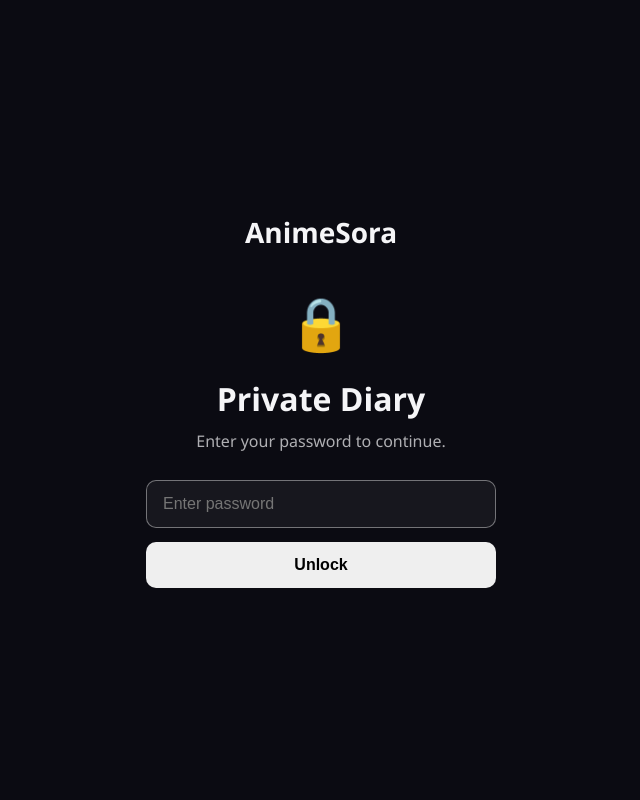
After one commit to sora-codes246/AnimeSora, a Flask app: page /login in a window 1280 px wide. The commit adds this page. Shown: the whole page, without its empty margins (319-959 px from the left). Run offline with Flask 3, Linux system fonts and the light colour scheme.

Commit message:
Add AnimeSora private screen lock

```diff
--- a/app.py
+++ b/app.py
@@ -1,6 +1,14 @@
 from datetime import date, timedelta
+import os
 
-from flask import Flask, render_template, request, redirect, url_for
+from flask import (
+    Flask,
+    render_template,
+    request,
+    redirect,
+    url_for,
+    session
+)
 
 from database import (
     initialize_database,
@@ -14,8 +22,7 @@ from database import (
 from anime_api import (
     search_anime,
     get_currently_airing,
- get_weekly_schedule
-
+    get_weekly_schedule
 )
 
 from anime_data import search_local_anime
@@ -23,8 +30,78 @@ from anime_data import search_local_anime
 
 app = Flask(__name__)
 
+# Secret key used to securely manage login sessions.
+app.secret_key = os.environ.get(
+    "SECRET_KEY",
+    "animesora-local-development-key"
+)
+
+# Password is stored as an environment variable.
+APP_PASSWORD = os.environ.get(
+    "ANIMESORA_PASSWORD",
+    ""
+)
+
 
 initialize_database()
+
+
+@app.before_request
+def require_login():
+
+    # These pages are always accessible.
+    allowed_routes = {
+        "login",
+        "static"
+    }
+
+    if request.endpoint in allowed_routes:
+        return
+
+    # If the user is not logged in,
+    # send them to the lock screen.
+    if not session.get("authenticated"):
+        return redirect(
+            url_for("login")
+        )
+
+
+@app.route("/login", methods=["GET", "POST"])
+def login():
+
+    error = None
+
+    if request.method == "POST":
+
+        password = request.form.get(
+            "password",
+            ""
+        )
+
+        if password == APP_PASSWORD and APP_PASSWORD:
+
+            session["authenticated"] = True
+
+            return redirect(
+                url_for("home")
+            )
+
+        error = "Incorrect password."
+
+    return render_template(
+        "login.html",
+        error=error
+    )
+
+
+@app.route("/logout")
+def logout():
+
+    session.clear()
+
+    return redirect(
+        url_for("login")
+    )
 
 
 @app.route("/")
@@ -41,15 +118,12 @@ def home():
 @app.route("/schedule")
 def schedule():
 
-    # Get anime that are currently airing
     airing_anime = get_currently_airing(
         limit=10
     )
 
-    # Today's date
     today = date.today()
 
-    # Find the Sunday of the current week
     days_since_sunday = (
         today.weekday() + 1
     ) % 7
@@ -61,7 +135,6 @@ def schedule():
         )
     )
 
-    # Create Sunday -> Saturday structure
     schedule_days = []
 
     for day_number in range(7):
@@ -88,7 +161,6 @@ def schedule():
         })
 
 
-    # Get episodes for each currently airing anime
     for anime in airing_anime:
 
         episodes = get_weekly_schedule(
@@ -96,17 +168,14 @@ def schedule():
             limit=10
         )
 
-
         for episode in episodes:
 
             airdate = episode.get(
                 "airdate"
             )
 
-
             if not airdate:
                 continue
-
 
             try:
 
@@ -118,9 +187,6 @@ def schedule():
 
                 continue
 
-
-            # Only include episodes from
-            # the current Sunday-Saturday week
             if (
                 episode_date < sunday
                 or episode_date > sunday + timedelta(days=6)
@@ -128,11 +194,9 @@ def schedule():
 
                 continue
 
-
             day_index = (
                 episode_date - sunday
             ).days
-
 
             schedule_days[
                 day_index
@@ -145,7 +209,6 @@ def schedule():
             })
 
 
-    # Sort episodes inside each day
     for day in schedule_days:
 
         day["episodes"].sort(
@@ -187,7 +250,6 @@ def search_anime_route():
         ""
     ).strip()
 
-
     if not search_query:
 
         return redirect(
@@ -195,14 +257,11 @@ def search_anime_route():
         )
 
 
-    # Try the live API first
     search_results = search_anime(
         search_query
     )
 
 
-    # If the API is unavailable,
-    # use our local fallback catalog.
     if not search_results:
 
         search_results = search_local_anime(
@@ -230,30 +289,25 @@ def add_anime_route():
         ""
     ).strip()
 
-
     status = request.form.get(
         "status",
         "Plan to Watch"
     )
-
 
     current_episode = request.form.get(
         "current_episode",
         "0"
     )
 
-
     total_episodes = request.form.get(
         "total_episodes",
         ""
     )
 
-
     score = request.form.get(
         "score",
         ""
     )
-
 
     poster = request.form.get(
         "poster",
@@ -340,12 +394,10 @@ def edit_anime(anime_id):
         "Plan to Watch"
     )
 
-
     current_episode = request.form.get(
         "current_episode",
         "0"
     )
-
 
     score = request.form.get(
         "score",
@@ -412,7 +464,6 @@ def delete_anime_route(anime_id):
         anime_id
     )
 
-
     return redirect(
         url_for("my_anime")
     )
--- a/static/css/style.css
+++ b/static/css/style.css
@@ -2531,3 +2531,81 @@ body.modal-open {
     transform: translateY(0) scale(1);
   }
 }
+/* ============================= */
+/* AnimeSora Private Lock Screen */
+/* ============================= */
+
+.login-page {
+  min-height: 100vh;
+  display: flex;
+  align-items: center;
+  justify-content: center;
+  padding: 24px;
+  box-sizing: border-box;
+}
+
+.login-card {
+  width: 100%;
+  max-width: 420px;
+  padding: 45px 35px;
+  text-align: center;
+  border-radius: 20px;
+  box-sizing: border-box;
+}
+
+.login-logo {
+  font-size: 28px;
+  font-weight: 700;
+  margin-bottom: 35px;
+}
+
+.login-icon {
+  font-size: 52px;
+  margin-bottom: 20px;
+}
+
+.login-card h1 {
+  margin: 0 0 10px;
+}
+
+.login-card p {
+  margin: 0 0 28px;
+  opacity: 0.7;
+}
+
+.login-card form {
+  display: flex;
+  flex-direction: column;
+  gap: 14px;
+}
+
+.login-card input {
+  width: 100%;
+  padding: 14px 16px;
+  border-radius: 10px;
+  border: 1px solid rgba(255, 255, 255, 0.15);
+  background: rgba(255, 255, 255, 0.05);
+  color: inherit;
+  font-size: 16px;
+  box-sizing: border-box;
+  outline: none;
+}
+
+.login-card input:focus {
+  border-color: rgba(255, 255, 255, 0.4);
+}
+
+.login-card button {
+  width: 100%;
+  padding: 14px;
+  border: none;
+  border-radius: 10px;
+  font-size: 16px;
+  font-weight: 600;
+  cursor: pointer;
+}
+
+.login-error {
+  margin-top: 18px;
+  font-size: 14px;
+}
--- /dev/null
+++ b/templates/login.html
@@ -0,0 +1,48 @@
+<!doctype html>
+<html lang="en">
+  <head>
+    <meta charset="UTF-8" />
+
+    <meta name="viewport" content="width=device-width, initial-scale=1.0" />
+
+    <title>AnimeSora — Locked</title>
+
+    <link
+      rel="stylesheet"
+      href="{{ url_for('static', filename='css/style.css') }}"
+    />
+  </head>
+
+  <body>
+    <div class="login-page">
+      <div class="login-card">
+        <div class="login-logo">AnimeSora</div>
+
+        <div class="login-icon">🔒</div>
+
+        <h1>Private Diary</h1>
+
+        <p>Enter your password to continue.</p>
+
+        <form method="POST">
+          <input
+            type="password"
+            name="password"
+            placeholder="Enter password"
+            autocomplete="current-password"
+            required
+            autofocus
+          />
+
+          <button type="submit">Unlock</button>
+        </form>
+
+        {% if error %}
+
+        <div class="login-error">{{ error }}</div>
+
+        {% endif %}
+      </div>
+    </div>
+  </body>
+</html>
```
